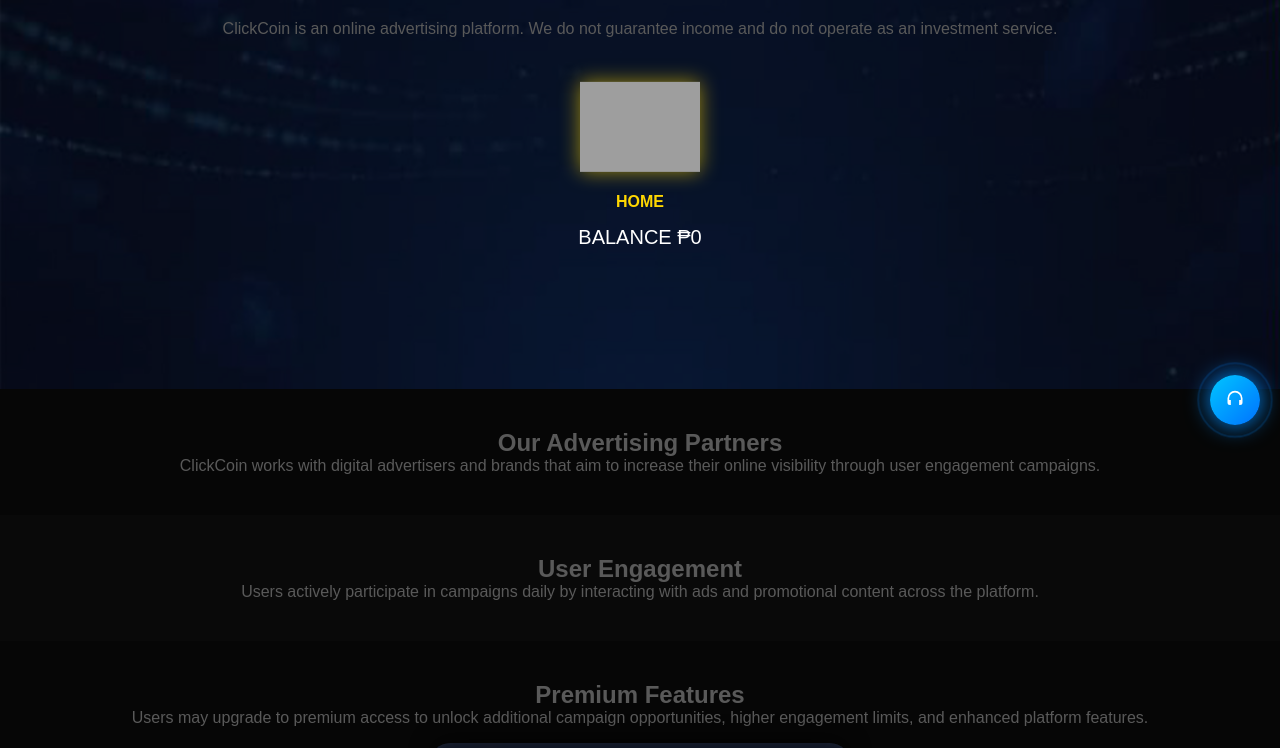
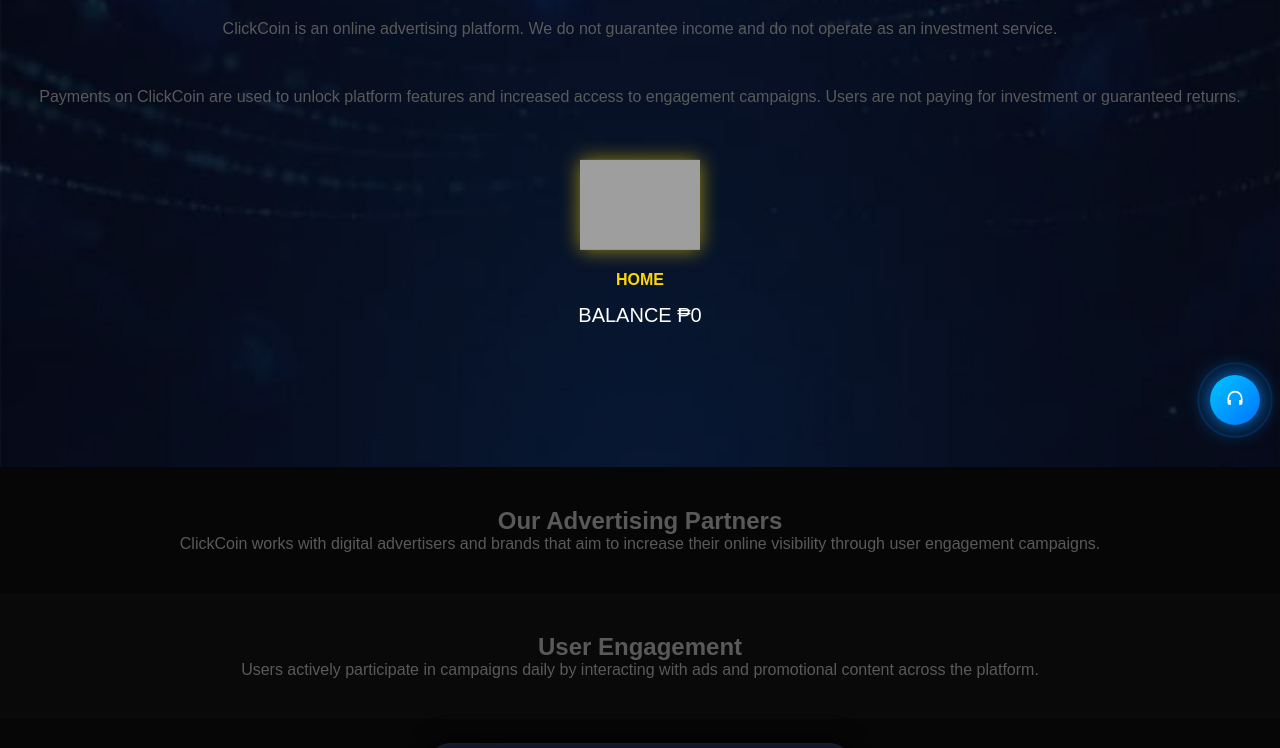
Before and after one commit to clickcoin04-web/clickcoin, a website: page public/home.html in a window 1280 px wide. Shown: the top 748 px of the page. Drawn offline with Linux system fonts and the light colour scheme; no server answers; grey boxes are pictures that could not be loaded.

Commit message:
fresh clean

```diff
--- a/public/home.html
+++ b/public/home.html
@@ -8,6 +8,12 @@
 <p style="text-align:center; padding:20px;">
 ClickCoin is an online advertising platform. We do not guarantee income and do not operate as an investment service.
 </p>
+<section style="padding:30px; text-align:center;">
+  <p>
+    Payments on ClickCoin are used to unlock platform features and increased access to engagement campaigns.
+    Users are not paying for investment or guaranteed returns.
+  </p>
+</section>
 
 <link rel="stylesheet" href="style.css">
 
```
